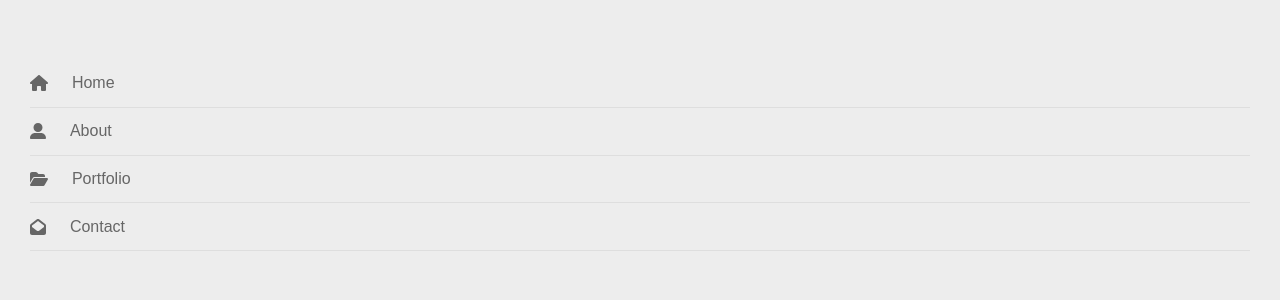
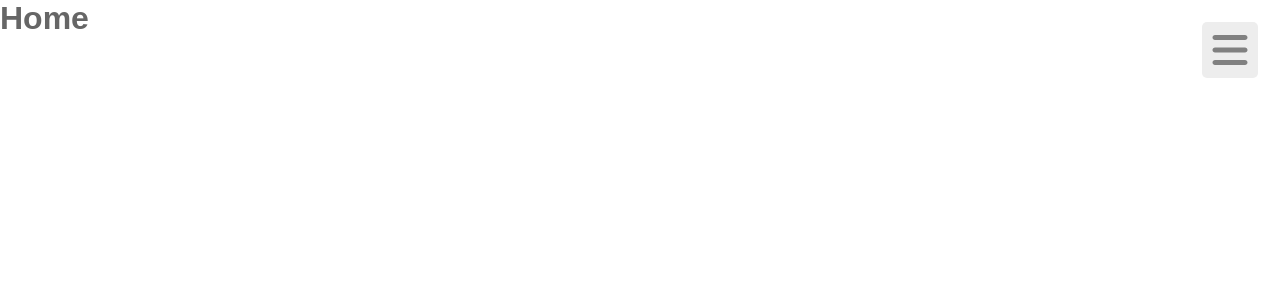
Before and after one commit to IgorGuariroba/portgit, a React (Vite) app: page / in a window 1280 px wide. Shown: the top 300 px of the page. Built offline with nearby package versions, Linux system fonts and the light colour scheme.

Commit message:
Menu suspenso

```diff
--- a/src/Router.tsx
+++ b/src/Router.tsx
@@ -1,16 +1,19 @@
-import {Routes,Route} from "react-router-dom";
+import {Route, Routes} from "react-router-dom";
 import {Home} from "./pages/Home";
 import {About} from "./pages/About";
 import {Portfolio} from "./pages/Portfolio.tsx";
 import {Contact} from "./pages/Contact.tsx";
+import {DefaultsLayout} from "./layouts/DefaultsLayout.tsx";
 
-export function Router(){
+export function Router() {
     return (
         <Routes>
-            <Route path="/" element={<Home/>}/>
-            <Route path="/sobre" element={<About/>}/>
-            <Route path="/portifolio" element={<Portfolio/>}/>
-            <Route path="/contato" element={<Contact/>}/>
+            <Route path="/" element={<DefaultsLayout/>}>
+                <Route path="/" element={<Home/>}/>
+                <Route path="/sobre" element={<About/>}/>
+                <Route path="/portifolio" element={<Portfolio/>}/>
+                <Route path="/contato" element={<Contact/>}/>
+            </Route>
         </Routes>
     )
 }
--- a/src/components/navbar/Navbar.styles.ts
+++ b/src/components/navbar/Navbar.styles.ts
@@ -1,30 +1,35 @@
 import styled  from "styled-components";
-export const NavC = styled.nav`
+import { NavLink } from "react-router-dom";
+import {FontAwesomeIcon} from "@fortawesome/react-fontawesome";
+
+export const Nav = styled.nav`
 
 `;
 
 export const Menu = styled.div`
   position: fixed;
   inset-block: 0;
-  left: 0;
+  left: ${props => (props.isOpen ? "0" : "-100%")};
   background-color: ${props => props.theme.containerColor};
   width: 100%;
   padding: 3.75rem 1.87rem;
 `;
+
+
 
 export const List = styled.ul``;
 
 export const Item = styled.li`
 `;
 
-export const Link = styled.a`
+export const Link = styled(NavLink)`
   display: flex;
   align-items: center;
   column-gap: 1.5rem;
   border-bottom: 1px solid ${props => props.theme.borderColor};
   padding-block: 0.90rem;
   color: ${props => props.theme.titleColor};
-  &.active{
+  &:active > *{
     color: ${props => props.theme.firstColor};
   }
 `;
@@ -33,3 +38,15 @@ export const Name = styled.h3`
   font-size: 1rem;
   font-weight: ${props => props.theme.weigth500};
 `;
+
+
+export const Toggle = styled(FontAwesomeIcon)`
+  position: fixed;
+  top: 1.4rem;
+  right: 1.4rem;
+  width: 2.5rem;
+  height: 2.5rem;
+  border-radius: 5px;
+  padding: 0.5rem;
+  background-color: ${props => props.theme.containerColor};
+`;
--- a/src/components/navbar/Navbar.tsx
+++ b/src/components/navbar/Navbar.tsx
@@ -1,32 +1,39 @@
-import {Item, Link, List, Menu, Name, NavC} from "./Navbar.styles.ts";
-import {faEnvelopeOpen, faFolderOpen, faHouse, faUserLarge} from "@fortawesome/free-solid-svg-icons";
+import {Item, Link, List, Menu, Name, Nav, Toggle} from "./Navbar.styles.ts";
+import {faBars, faEnvelopeOpen, faFolderOpen, faHouse, faUserLarge} from "@fortawesome/free-solid-svg-icons";
 import {FontAwesomeIcon} from "@fortawesome/react-fontawesome";
+import {useState} from "react";
 
 export function Navbar() {
+    const [isOpen, setIsOpen] = useState(false);
+    const handleToggleClick = () => {
+        setIsOpen(!isOpen);
+    };
+
     return (
-        <NavC>
+        <Nav>
             <Menu>
                 <List>
                     <Item>
-                        <Link>
+                        <Link to="/">
                             <FontAwesomeIcon icon={faHouse} />
                             <Name>Home</Name>
                         </Link>
-                        <Link>
+                        <Link to="/sobre">
                             <FontAwesomeIcon icon={faUserLarge} />
                             <Name>About</Name>
                         </Link>
-                        <Link>
+                        <Link to="/portifolio">
                             <FontAwesomeIcon icon={faFolderOpen} />
                             <Name>Portfolio</Name>
                         </Link>
-                        <Link>
+                        <Link to="/contato">
                             <FontAwesomeIcon icon={faEnvelopeOpen} />
                             <Name>Contact</Name>
                         </Link>
                     </Item>
                 </List>
             </Menu>
-        </NavC>
+            <Toggle icon={faBars} onClick={handleToggleClick}/>
+        </Nav>
     );
 }
--- a/src/layouts/DefaultsLayout.tsx
+++ b/src/layouts/DefaultsLayout.tsx
@@ -0,0 +1,11 @@
+import {Navbar} from "../components/navbar/Navbar.tsx";
+import {Outlet} from "react-router-dom";
+
+export function DefaultsLayout() {
+    return (
+        <>
+            <Navbar/>
+            <Outlet/>
+        </>
+    );
+}
--- a/src/pages/Home.tsx
+++ b/src/pages/Home.tsx
@@ -1,9 +1,8 @@
-import {Navbar} from "../components/navbar/Navbar";
 
 export function Home() {
     return (
         <>
-            <Navbar/>
+            <h1>Home</h1>
         </>
     );
 }
```
